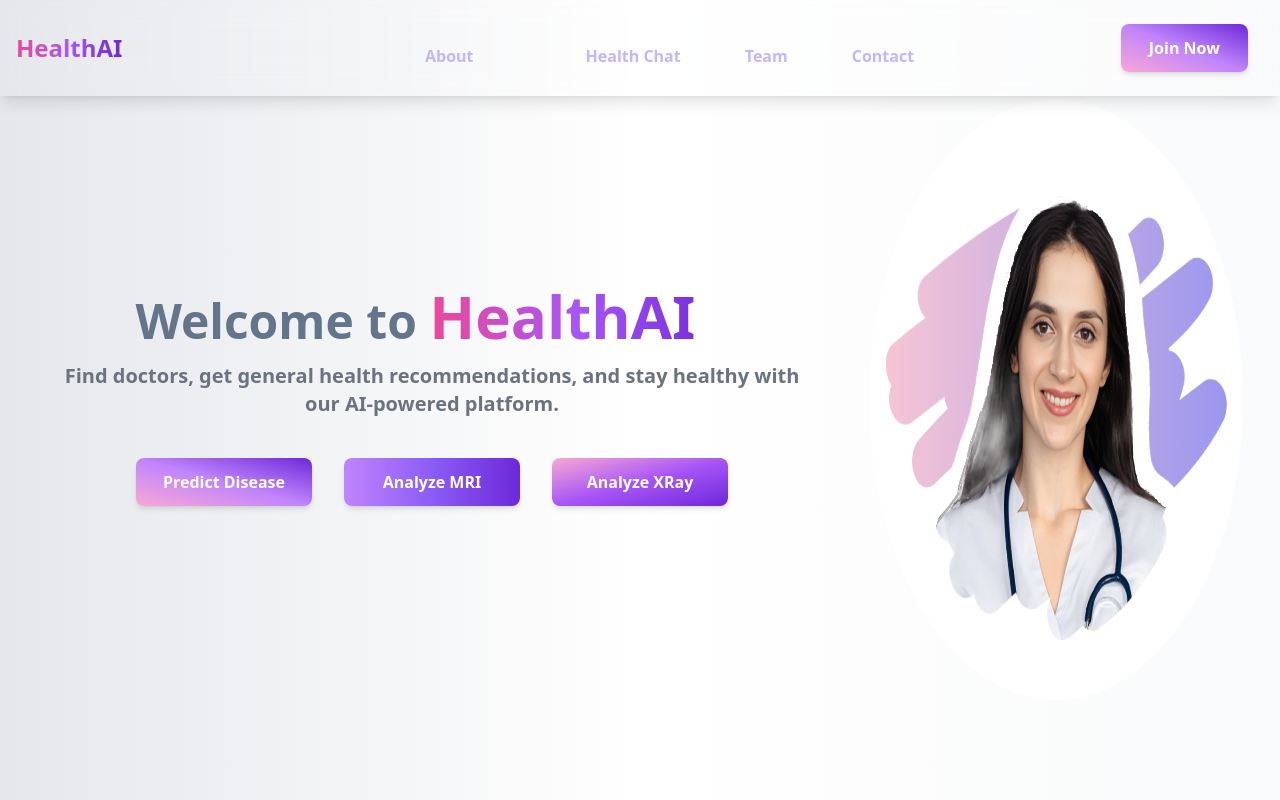
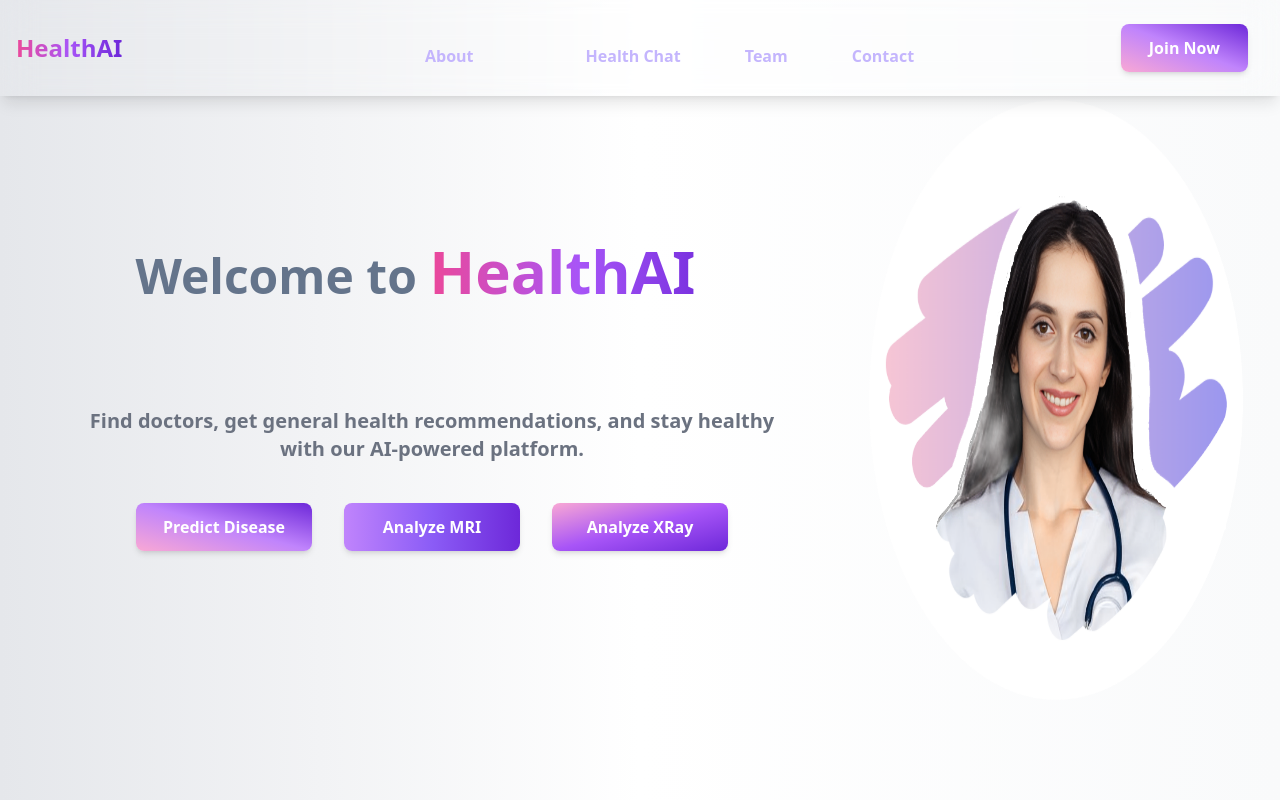
Before and after one commit to PretishaSahoo/HealthAI, a React (Create React App) app: page / in a window 1280 px wide. Built offline with nearby package versions, Linux system fonts and the light colour scheme; no server answers.

Commit message:
fixed layout shift

```diff
--- a/package.json
+++ b/package.json
@@ -8,7 +8,7 @@
     "@testing-library/user-event": "^13.5.0",
     "@zegocloud/zego-uikit-prebuilt": "^2.6.2",
     "axios": "^1.7.2",
-    "firebase": "^10.12.4",
+    "firebase": "^10.14.1",
     "groq-sdk": "^0.5.0",
     "react": "^18.3.1",
     "react-dom": "^18.3.1",
--- a/src/Components/Home.js
+++ b/src/Components/Home.js
@@ -14,11 +14,11 @@ export default function Home() {
   return (
     <>
     <div
-      className=" animate-float h-screen bg-cover bg-center grid grid-cols-1 lg:grid-cols-12 items-center justify-center text-center px-4 bg-gradient-to-r from-gray-200 via-white to-gray-50"
+      className=" animate-float  h-screen bg-cover bg-center grid grid-cols-1 lg:grid-cols-12 items-center justify-center text-center px-4 bg-gradient-to-r from-gray-200 via-white to-gray-50"
     >
-      <div className="col-span-1 lg:col-span-8 ">
+      <div className="col-span-1 lg:col-span-8 mt-24 sm:m-6">
 
-      <h1 className="text-slate-500 text-3xl md:text-4xl lg:text-5xl font-bold mb-4 text-center">
+      <h1 className="text-slate-500  h-[150px] text-3xl md:text-4xl lg:text-5xl font-bold mb-4 text-center">
         Welcome to{' '}
         <span className="bg-gradient-to-r from-pink-500 via-purple-500 to-violet-700 bg-clip-text text-transparent text-4xl md:text-5xl lg:text-6xl">
           <TypeAnimation
```
Also changed, not shown: 1 other file (tests, documents, lock files or other folders).
